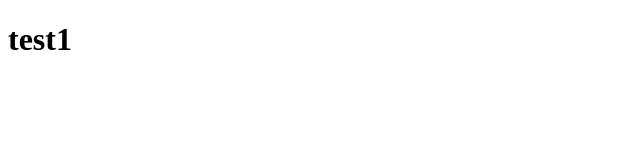
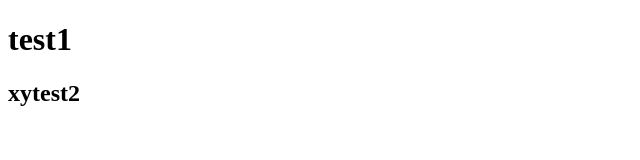
Before and after one commit to chris-magno/testConnectionGIthub, a plain HTML site: page index.html in a window 1280 px wide. Shown: the whole page, without its empty margins (0-640 px from the left). Drawn offline with Linux system fonts and the light colour scheme.

Commit message:
Update index.html

```diff
--- a/index.html
+++ b/index.html
@@ -7,5 +7,6 @@
 </head>
 <body>
   <h1>test1</h1>
+  <h2>xytest2</h2>
 </body>
 </html>
```
